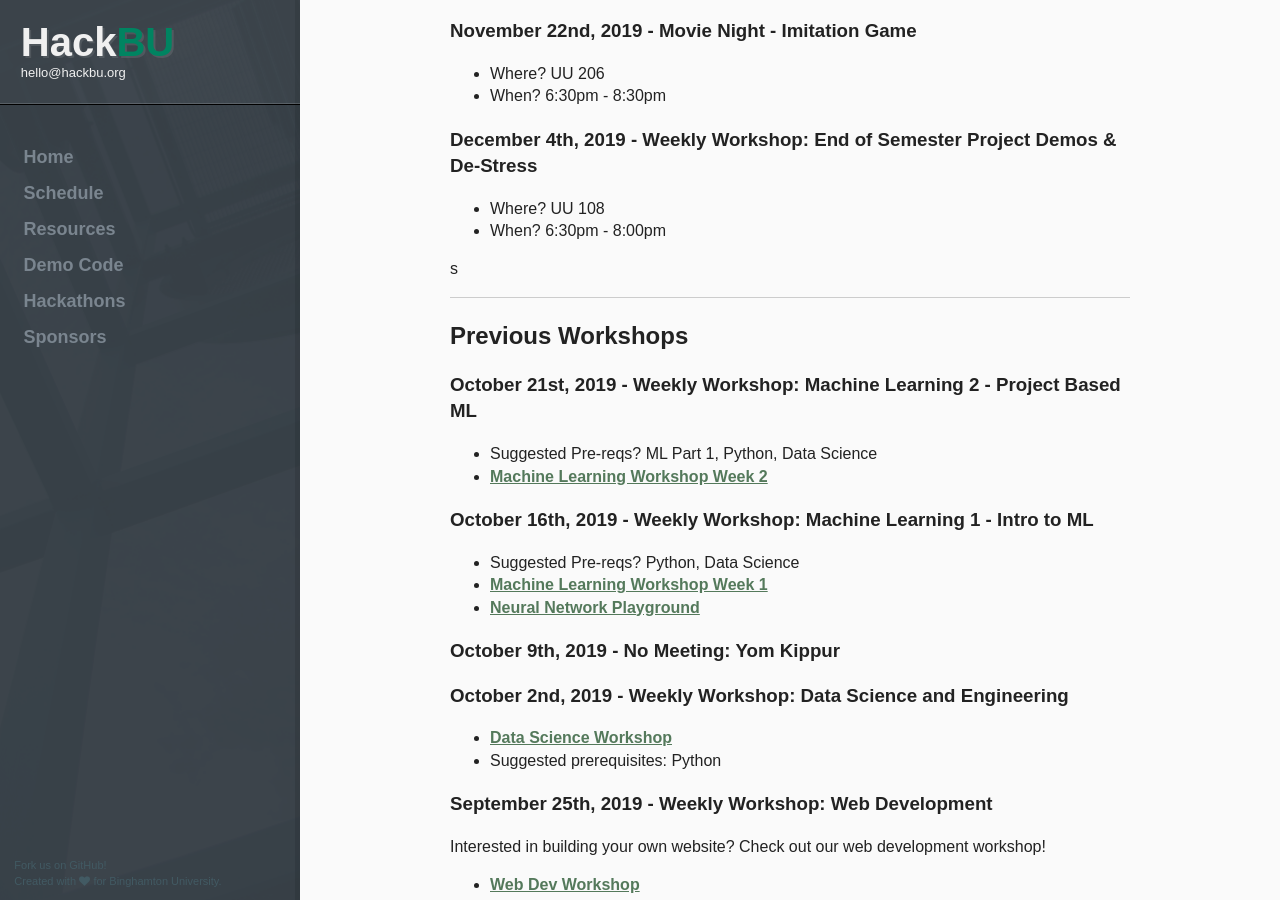
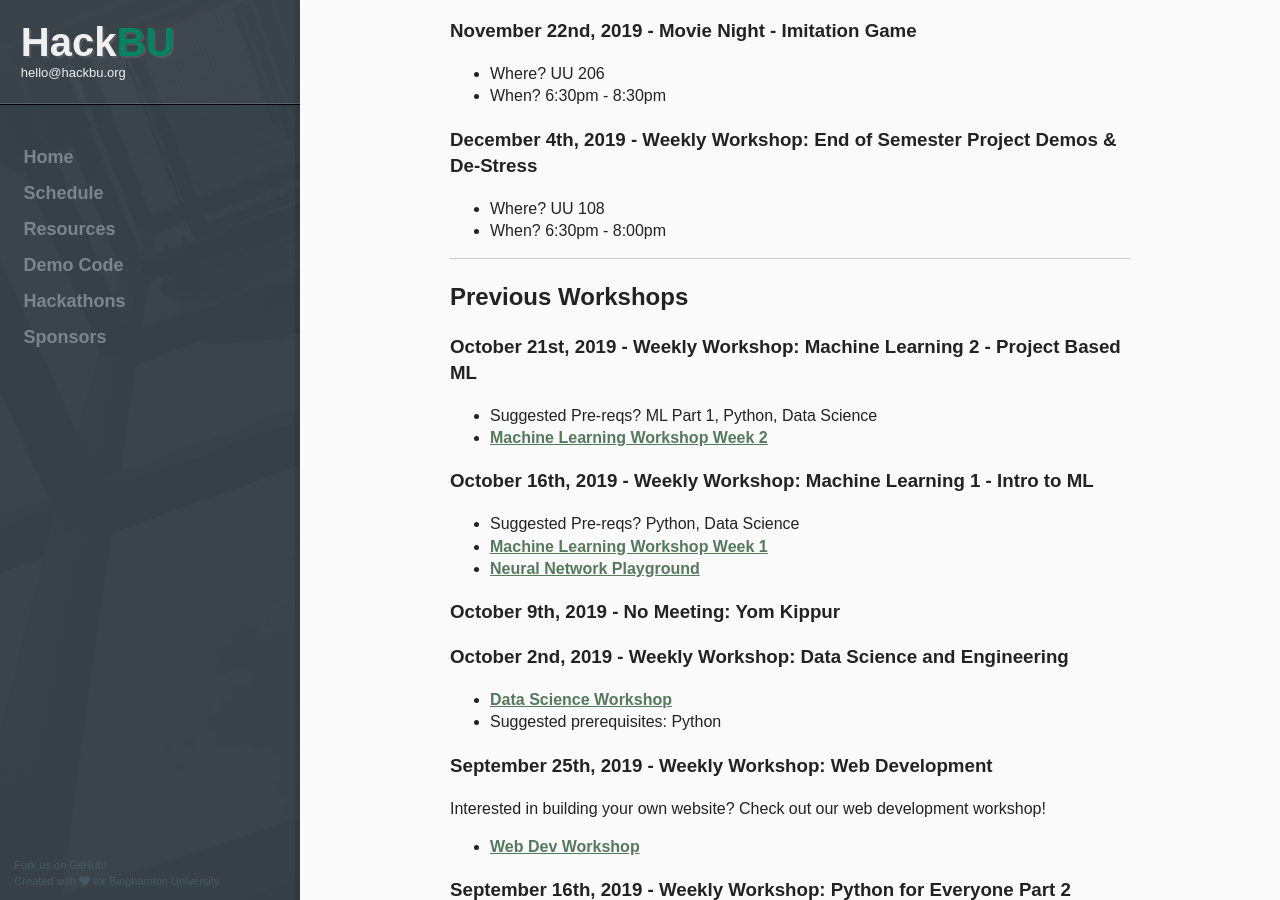
Before and after one commit to hackbinghamton/hackbinghamton.github.io, a Jekyll site: the page built from schedule/index.html, in a window 1280 px wide and 900 px high, scrolled down 729 px. Built offline with Jekyll 4.4.1, drawn with Linux system fonts in a browser that asks for light colours; nearby versions of some CDN libraries.

Commit message:
Add rest of schedule

```diff
--- a/schedule/index.html
+++ b/schedule/index.html
@@ -60,7 +60,7 @@
           When? 6:30pm - 8:00pm
         </li>
       </ul>
-    s  <hr>
+    <hr>
 <h2> Previous Workshops </h2>
 <div class="article">
   <h3> October 21st, 2019 - Weekly Workshop: Machine Learning 2 - Project Based ML</h3>
```
